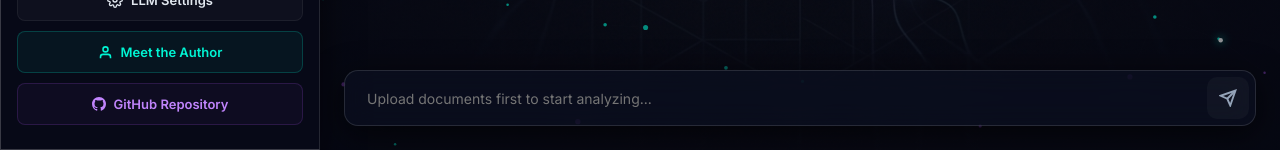
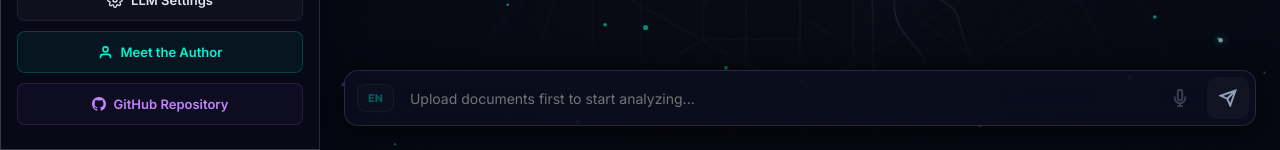
Before and after one commit to udityamerit/NeuroLens-Knowledge-Retrieval-Engine, a React (Vite) app in the folder frontend/: page / in a window 1280 px wide. Shown: the part 650-800 px from the top of the page. Built offline with nearby package versions, Linux system fonts and the light colour scheme.

Commit message:
fix: resolve favicon 404 on subfolder deploys and render voice buttons always as disabled if no docs

```diff
--- a/frontend/index.html
+++ b/frontend/index.html
@@ -2,7 +2,7 @@
 <html lang="en">
   <head>
     <meta charset="UTF-8" />
-    <link rel="icon" type="image/svg+xml" href="/favicon.svg?v=2" />
+    <link rel="icon" type="image/svg+xml" href="./favicon.svg?v=2" />
     <meta name="viewport" content="width=device-width, initial-scale=1.0" />
     <title>NeuroLens - Smart RAG Document Analyst</title>
     <!-- Fonts -->
--- a/frontend/src/components/ChatPanel.jsx
+++ b/frontend/src/components/ChatPanel.jsx
@@ -749,17 +749,20 @@ export default function ChatPanel({ messages, onSendQuery, isGenerating, activeM
       <form onSubmit={handleSubmit} style={styles.form} className="responsive-form">
         <div style={styles.inputWrapper} className="glow-cyan">
           {/* Language Toggle Button */}
-          {hasDocuments && (
           <button
             type="button"
             onClick={toggleSpeechLanguage}
+            disabled={!hasDocuments}
             className="voice-lang-toggle-btn"
-              style={styles.langToggleBtn}
-              title={`Speech Recognition Language: ${speechLang === 'en-US' ? 'English' : 'Hindi'}. Click to toggle.`}
+            style={{
+              ...styles.langToggleBtn,
+              opacity: !hasDocuments ? 0.35 : 1,
+              cursor: !hasDocuments ? 'not-allowed' : 'pointer'
+            }}
+            title={!hasDocuments ? "Upload documents first to enable voice" : `Speech Recognition Language: ${speechLang === 'en-US' ? 'English' : 'Hindi'}. Click to toggle.`}
           >
             {speechLang === 'en-US' ? 'EN' : 'HI'}
           </button>
-          )}
 
           <input
             type="text"
@@ -779,14 +782,17 @@ export default function ChatPanel({ messages, onSendQuery, isGenerating, activeM
           />
 
           {/* Voice Input Microphone Button */}
-          {hasDocuments && (
           <button
             type="button"
             onClick={toggleListening}
-              disabled={isGenerating}
+            disabled={isGenerating || !hasDocuments}
             className={`voice-mic-btn ${isListening ? 'listening' : ''}`}
-              style={styles.micBtn}
-              title={isListening ? "Listening... Click to stop." : "Voice Input (Speech-to-Text)"}
+            style={{
+              ...styles.micBtn,
+              opacity: !hasDocuments ? 0.35 : 1,
+              cursor: !hasDocuments ? 'not-allowed' : 'pointer'
+            }}
+            title={!hasDocuments ? "Upload documents first to enable voice" : isListening ? "Listening... Click to stop." : "Voice Input (Speech-to-Text)"}
           >
             <svg
               width="18"
@@ -803,7 +809,6 @@ export default function ChatPanel({ messages, onSendQuery, isGenerating, activeM
               <line x1="8" y1="23" x2="16" y2="23" />
             </svg>
           </button>
-          )}
 
           <button
             type="submit"
```
Lines whose indentation alone changed are shown as unchanged.
